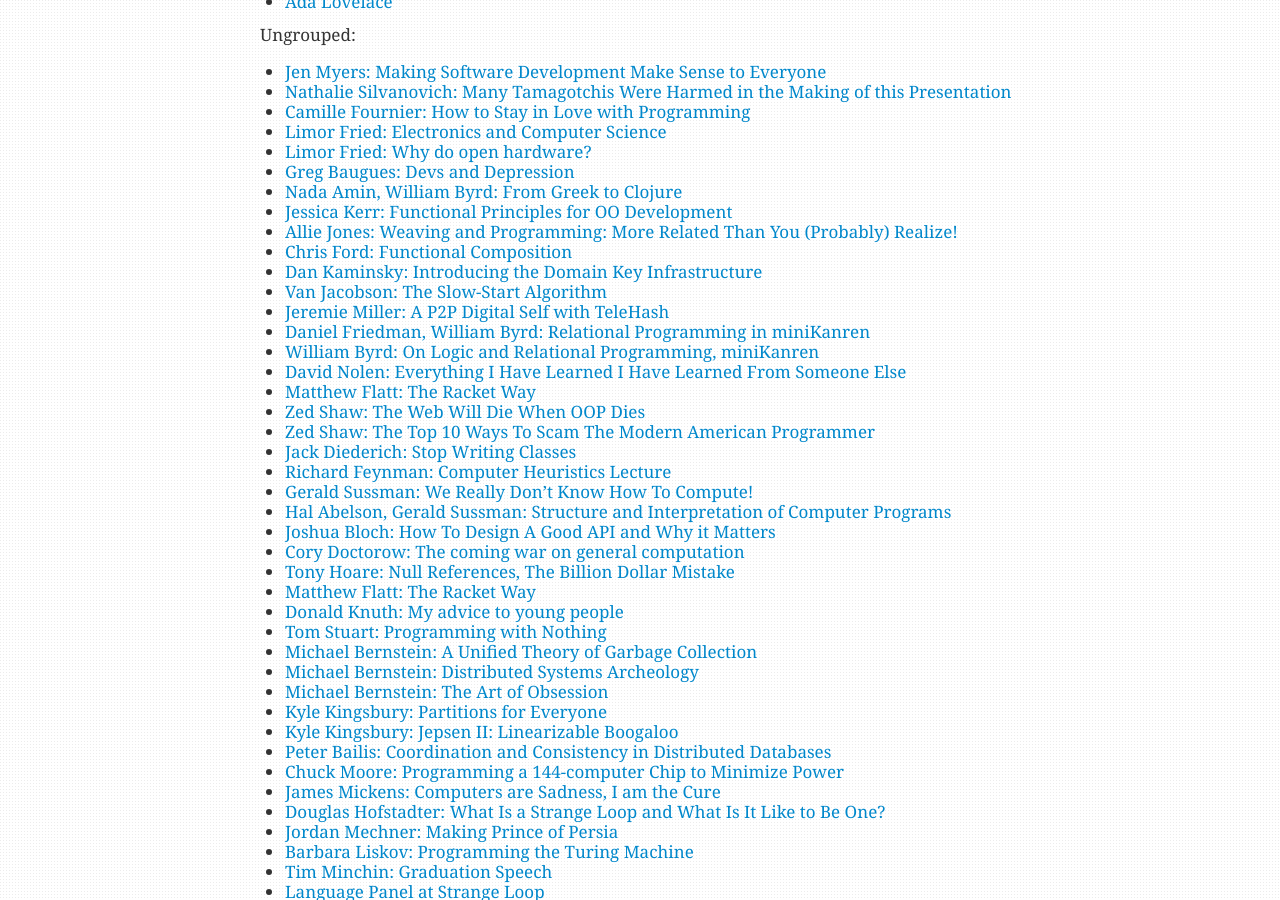
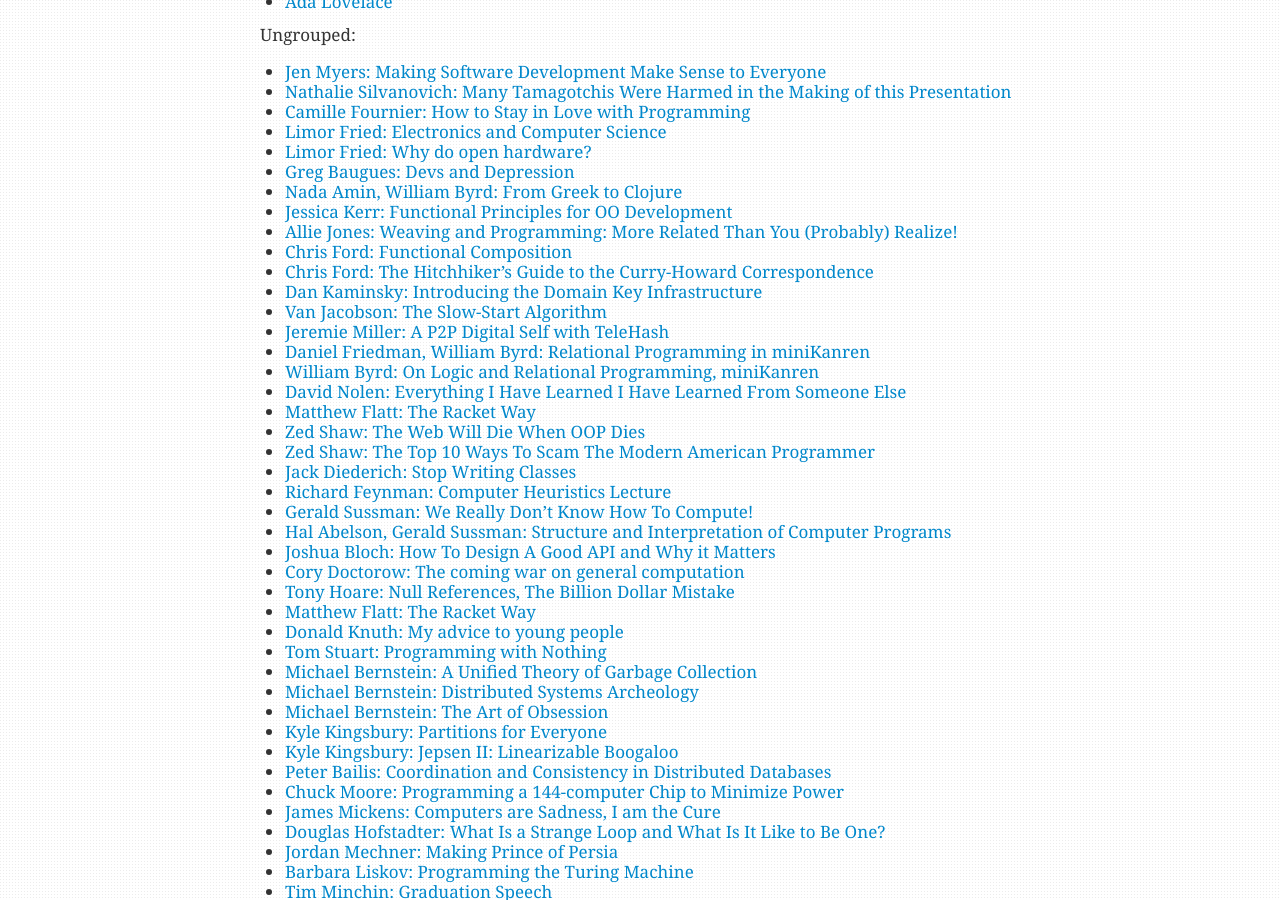
Before and after one commit to igorw/weblog, a Jekyll site: the page built from videoshelf.md, in a window 1280 px wide and 900 px high, scrolled down 903 px. Built offline with Jekyll 4.4.1, drawn with Linux system fonts in a browser that asks for light colours; Markdown is read by kramdown in place of the engine named in the settings.

Commit message:
chris ford curry-howard

```diff
--- a/videoshelf.md
+++ b/videoshelf.md
@@ -62,6 +62,7 @@
 * [Jessica Kerr: Functional Principles for OO Development](https://www.youtube.com/watch?v=tq5SQ4W3gRI)
 * [Allie Jones: Weaving and Programming: More Related Than You (Probably) Realize!](https://www.youtube.com/watch?v=8TfKeoxtq2c)
 * [Chris Ford: Functional Composition](http://www.infoq.com/presentations/music-functional-language)
+* [Chris Ford: The Hitchhiker's Guide to the Curry-Howard Correspondence](https://vimeo.com/100976695)
 * [Dan Kaminsky: Introducing the Domain Key Infrastructure](https://www.youtube.com/watch?v=lo5utZoWEgo)
 * [Van Jacobson: The Slow-Start Algorithm](https://www.youtube.com/watch?v=QP4A6L7CEqA)
 * [Jeremie Miller: A P2P Digital Self with TeleHash](http://www.infoq.com/presentations/A-P2P-Digital-Self-with-TeleHash)
```
